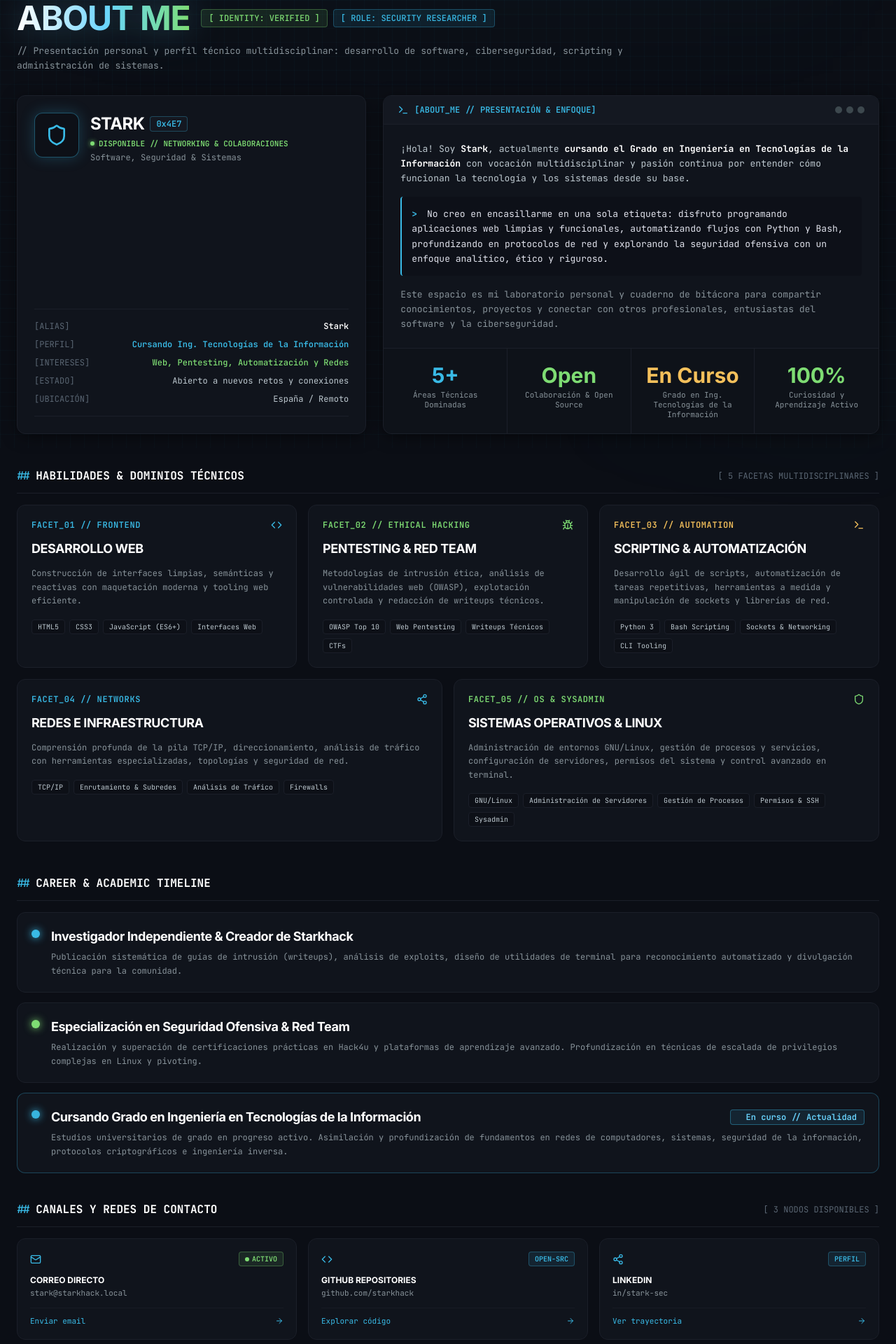
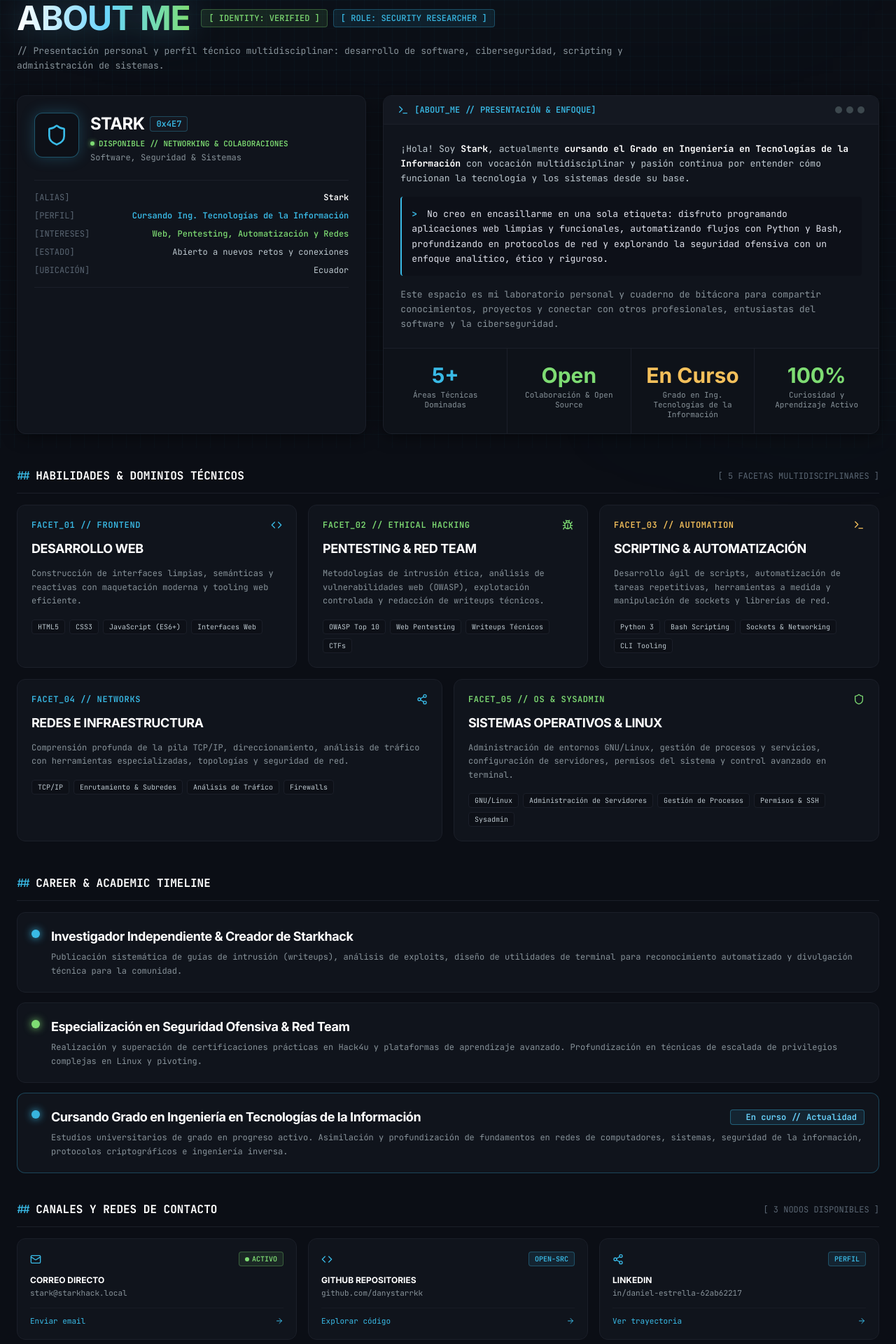
Before and after one commit to danystarrkk/StarkHack, a React (Vite) app: page /about in a window 1280 px wide. Shown: the part 160-2080 px from the top of the page at 70% size. Built offline with nearby package versions, Linux system fonts and the light colour scheme.

Commit message:
fix(frontend): About - tarjeta Stark sin hueco roto, Ecuador y links oficiales de GitHub/LinkedIn

```diff
--- a/src/components/AboutScreen.tsx
+++ b/src/components/AboutScreen.tsx
@@ -71,7 +71,7 @@ export const AboutScreen: React.FC<AboutScreenProps> = () => {
       {/* Main Top Two-Column Section */}
       <div className="grid grid-cols-1 lg:grid-cols-12 gap-5 sm:gap-6 items-stretch">
         {/* Left Column: Operator Profile Card (5 cols on lg) */}
-        <div className="lg:col-span-5 rounded-xl border border-[#1b1f29] bg-[#10141c] p-5 sm:p-6 flex flex-col justify-between space-y-6 shadow-[0_4px_24px_-4px_rgba(0,0,0,0.7)]">
+        <div className="lg:col-span-5 rounded-xl border border-[#1b1f29] bg-[#10141c] p-5 sm:p-6 flex flex-col space-y-6 shadow-[0_4px_24px_-4px_rgba(0,0,0,0.7)]">
           {/* Header */}
           <div className="flex items-start gap-4">
             <div className="flex h-14 w-14 sm:h-16 sm:w-16 items-center justify-center rounded-xl border border-[#39bae6]/40 bg-[#0d1017] text-[#39bae6] shadow-[0_0_20px_rgba(57,186,230,0.25)] shrink-0">
@@ -127,7 +127,7 @@ export const AboutScreen: React.FC<AboutScreenProps> = () => {
 
             <div className="flex items-center justify-between gap-3">
               <span className="text-[#5a6673]">[UBICACIÓN]</span>
-              <span className="text-[#bdc8cf]">España / Remoto</span>
+              <span className="text-[#bdc8cf]">Ecuador</span>
             </div>
           </div>
 
@@ -446,7 +446,7 @@ export const AboutScreen: React.FC<AboutScreenProps> = () => {
 
           {/* Card 2: GitHub Repositories */}
           <a
-            href="https://github.com/danystarkk"
+            href="https://github.com/danystarrkk"
             target="_blank"
             rel="noreferrer"
             className="group rounded-xl border border-[#1b1f29] bg-[#10141c] p-4.5 space-y-3 transition-all duration-300 hover:border-[#39bae6] hover:bg-[#141821] hover:shadow-[0_8px_20px_rgba(0,0,0,0.6)] flex flex-col justify-between"
@@ -459,7 +459,7 @@ export const AboutScreen: React.FC<AboutScreenProps> = () => {
                 </span>
               </div>
               <div className="font-sans text-xs font-bold text-white mb-0.5">GITHUB REPOSITORIES</div>
-              <div className="text-[11px] font-mono text-[#879299] truncate">github.com/starkhack</div>
+              <div className="text-[11px] font-mono text-[#879299] truncate">github.com/danystarrkk</div>
             </div>
 
             <div className="flex items-center justify-between text-[11px] font-mono text-[#39bae6] pt-2.5 border-t border-[#1b1f29]/70">
@@ -470,7 +470,7 @@ export const AboutScreen: React.FC<AboutScreenProps> = () => {
 
           {/* Card 3: LinkedIn */}
           <a
-            href="https://linkedin.com"
+            href="https://www.linkedin.com/in/daniel-estrella-62ab62217"
             target="_blank"
             rel="noreferrer"
             className="group rounded-xl border border-[#1b1f29] bg-[#10141c] p-4.5 space-y-3 transition-all duration-300 hover:border-[#39bae6] hover:bg-[#141821] hover:shadow-[0_8px_20px_rgba(0,0,0,0.6)] flex flex-col justify-between"
@@ -483,7 +483,7 @@ export const AboutScreen: React.FC<AboutScreenProps> = () => {
                 </span>
               </div>
               <div className="font-sans text-xs font-bold text-white mb-0.5">LINKEDIN</div>
-              <div className="text-[11px] font-mono text-[#879299] truncate">in/stark-sec</div>
+              <div className="text-[11px] font-mono text-[#879299] truncate">in/daniel-estrella-62ab62217</div>
             </div>
 
             <div className="flex items-center justify-between text-[11px] font-mono text-[#39bae6] pt-2.5 border-t border-[#1b1f29]/70">
```
